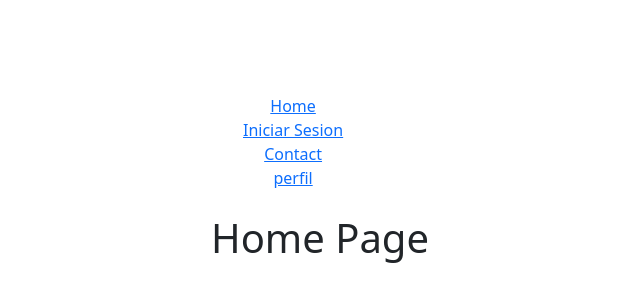
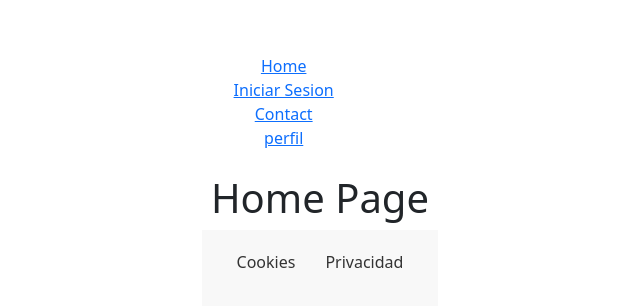
Before and after one commit to rbsnkrs13/Blog-React-Laravel, a React (Vite) app in the folder Front/: page / in a window 1280 px wide. Shown: the part 222-528 px from the top of the page, without its empty margins (320-960 px from the left). Built offline with nearby package versions, Linux system fonts and the light colour scheme.

Commit message:
footer 0.01
footer basic

```diff
--- a/Front/src/App.jsx
+++ b/Front/src/App.jsx
@@ -1,4 +1,5 @@
 import "./App.css";
+import Footer from "./js/components/dev/footer/Footer";
 import Navigation from "./js/components/dev/Navigation/Navigation";
 import AppRoutes from "./js/router/AppRoutes";
 import 'bootstrap/dist/css/bootstrap.min.css'
@@ -8,6 +9,7 @@ function App() {
     <div className="App">
       <Navigation />
       <AppRoutes />
+      <Footer />
     </div>
   );
 }
--- /dev/null
+++ b/Front/src/js/components/dev/footer/Footer.jsx
@@ -0,0 +1,17 @@
+
+const Footer = () => {
+  return (
+    <footer style={{ padding: '20px', textAlign: 'center', backgroundColor: '#f8f8f8' }}>
+      <ul style={{ listStyle: 'none', padding: 0 }}>
+        <li style={{ display: 'inline', margin: '0 15px' }}>
+          <a href="/cookies" style={{ textDecoration: 'none', color: '#333' }}>Cookies</a>
+        </li>
+        <li style={{ display: 'inline', margin: '0 15px' }}>
+          <a href="/privacidad" style={{ textDecoration: 'none', color: '#333' }}>Privacidad</a>
+        </li>
+      </ul>
+    </footer>
+  );
+};
+
+export default Footer;
```
Also changed, not shown: Front/src/js/components/dev/footer/Footer.css (added).
